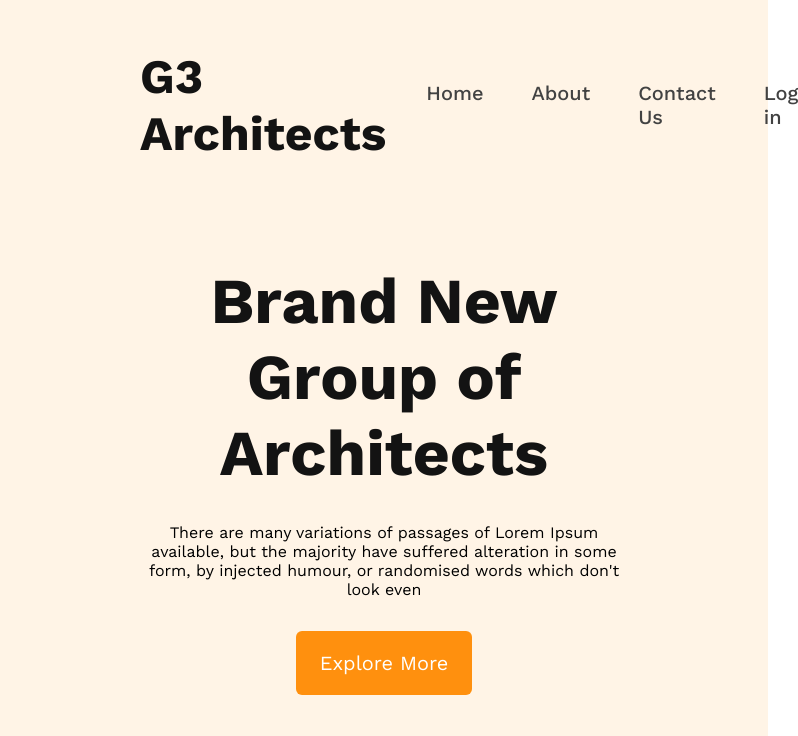
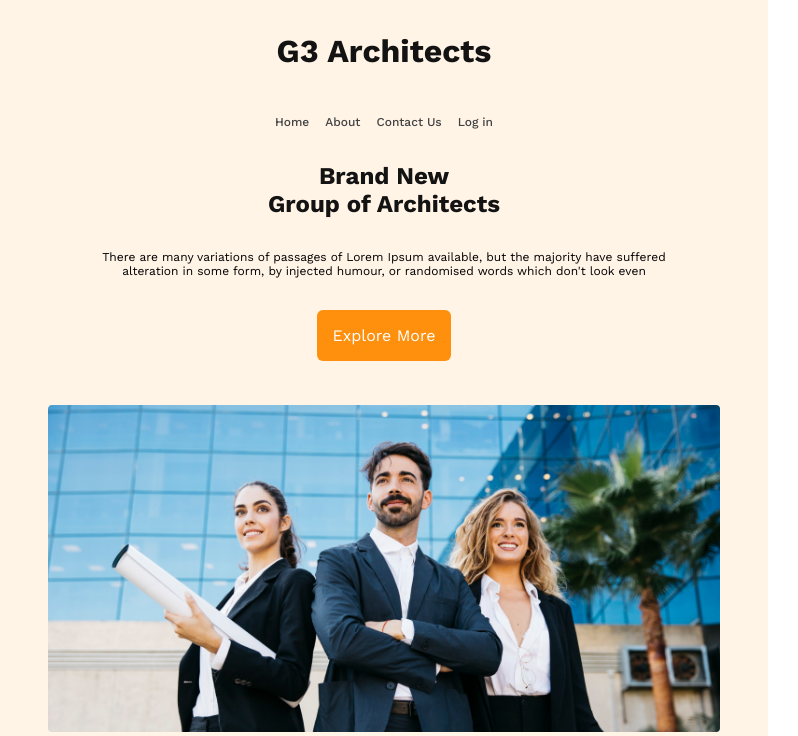
Before and after one commit to rafsun33/g3-architects-project, a plain HTML site: page index.html in a window 768 px wide. Shown: the top 736 px of the page, 798 px wide, since content can reach past the window. Drawn offline with nearby package versions, Linux system fonts and the light colour scheme.

Commit message:
header responsive complete

```diff
--- a/styles/style.css
+++ b/styles/style.css
@@ -83,7 +83,7 @@ header img {
 
 /* responsive section start */
 
-/* mobile device */
+/* mobile device start */
 @media screen and (max-width: 575px) {
     header {
         padding-left: 3rem;
@@ -125,4 +125,50 @@ header img {
         padding: 1rem 1rem;
     }
 }
+/* mobile device end */
+
+/* medium device start */
+@media screen and (min-width: 576px) and (max-width: 991px) {
+    header {
+        padding-left: 3rem;
+        padding-right: 3rem;
+    }
+
+    .navbar-items {
+        flex-direction: column;
+    }
+
+    .navbar-brand {
+        font-size: 2rem;
+    }
+
+    nav li {
+        font-size: .75rem;
+    }
+
+    nav>ul {
+        font-size: .5rem;
+        gap: 1rem;
+        padding-left: 0;
+    }
+
+    .banner-title {
+        color: #131313;
+        font-size: 1.5rem;
+        margin-bottom: 2rem;
+    }
+
+    .banner-description {
+        font-size: .75rem;
+        padding-left: 2.75rem;
+        padding-right: 2.75rem;
+    }
+
+    .btn-primary {
+        font-size: 1rem;
+        padding: 1rem 1rem;
+    }
+}
+/* medium device end */
+
 /* responsive section end */
```
